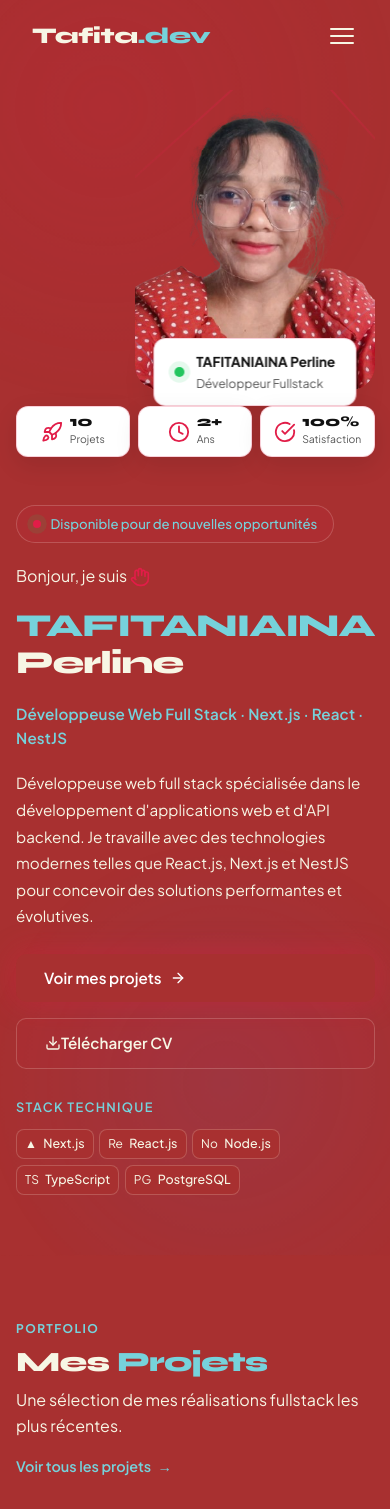
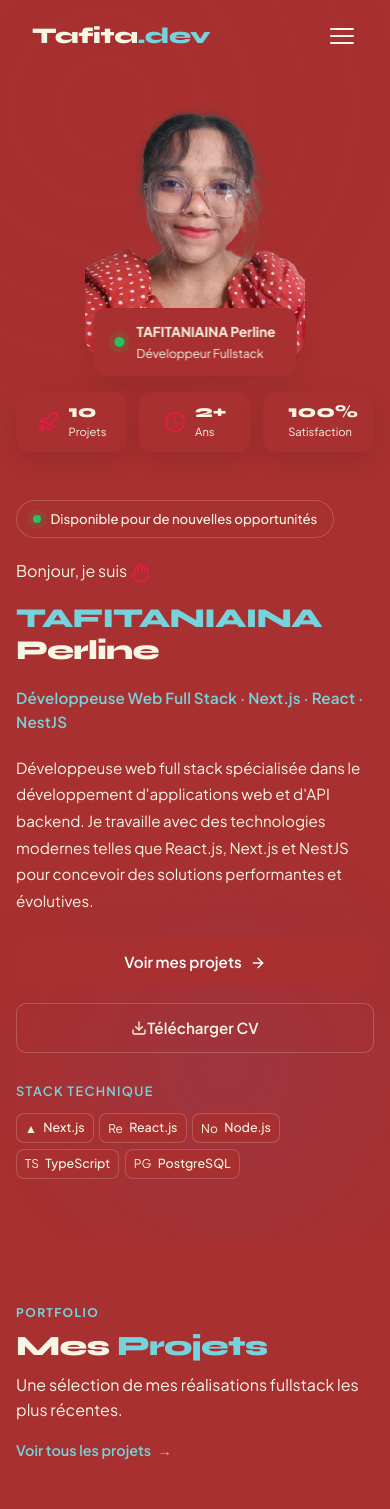
Before and after one commit to TafitaNiainaperline/Portfolio-Tafitaniaina-Perline, a Next.js app: page / in a window 390 px wide. Shown: the top 1509 px of the page. Built offline with nearby package versions, Linux system fonts and the light colour scheme.

Commit message:
update Hero colors and badge dot to green

```diff
--- a/src/components/Hero/Hero.module.scss
+++ b/src/components/Hero/Hero.module.scss
@@ -56,7 +56,7 @@
   left: -200px;
   width: 600px;
   height: 600px;
-  background: radial-gradient(circle, rgba(225, 29, 72, 0.12) 0%, transparent 70%);
+  background: radial-gradient(circle, rgba(168, 48, 48, 0.12) 0%, transparent 70%);
   pointer-events: none;
   animation: float1 8s ease-in-out infinite;
 }
@@ -94,21 +94,21 @@
   align-items: center;
   gap: 0.6rem;
   padding: 0.45rem 1rem;
-  background: rgba(225, 29, 72, 0.1);
+  background: rgba(168, 48, 48, 0.1);
   border: 1px solid var(--border);
   border-radius: 100px;
   font-size: 0.825rem;
   font-weight: 500;
-  color: var(--blue3);
+  color: #F7F6E5;
   width: fit-content;
 }
 
 .badgeDot {
   width: 8px;
   height: 8px;
-  background: #e11d48;
+  background: #22c55e;
   border-radius: 50%;
-  box-shadow: 0 0 0 3px rgba(225, 29, 72, 0.25);
+  box-shadow: 0 0 0 3px rgba(34, 197, 94, 0.25);
   animation: pulse 2s ease-in-out infinite;
 }
 
@@ -167,12 +167,12 @@
   border-radius: 10px;
   text-decoration: none;
   transition: background 0.2s, transform 0.2s, box-shadow 0.2s;
-  box-shadow: 0 0 30px rgba(225, 29, 72, 0.35);
+  box-shadow: 0 0 30px rgba(168, 48, 48, 0.35);
 
   &:hover {
     background: var(--blue2);
     transform: translateY(-2px);
-    box-shadow: 0 0 40px rgba(225, 29, 72, 0.55);
+    box-shadow: 0 0 40px rgba(168, 48, 48, 0.55);
 
     .arrow { transform: translateX(4px); }
   }
@@ -190,13 +190,13 @@
   font-size: 0.95rem;
   border-radius: 10px;
   text-decoration: none;
-  background: rgba(225, 29, 72, 0.05);
+  background: rgba(168, 48, 48, 0.05);
   transition: border-color 0.2s, color 0.2s, background 0.2s, transform 0.2s;
 
   &:hover {
     border-color: var(--bh);
     color: var(--tx);
-    background: rgba(225, 29, 72, 0.06);
+    background: rgba(168, 48, 48, 0.06);
     transform: translateY(-2px);
   }
 }
@@ -288,7 +288,7 @@
   inset: -8px;
   border-radius: 28px;
   border: 2px solid transparent;
-  background: linear-gradient(135deg, rgba(225, 29, 72, 0.4), transparent, rgba(122, 170, 255, 0.3)) border-box;
+  background: linear-gradient(135deg, rgba(168, 48, 48, 0.4), transparent, rgba(122, 170, 255, 0.3)) border-box;
   -webkit-mask: linear-gradient(#fff 0 0) padding-box, linear-gradient(#fff 0 0);
   -webkit-mask-composite: destination-out;
   mask-composite: exclude;
@@ -300,9 +300,9 @@
   bottom: -16px;
   left: 50%;
   transform: translateX(-50%);
-  background: #ffffff;
+  background: #A83030;
   backdrop-filter: blur(16px);
-  border: 1px solid rgba(225, 29, 72, 0.2);
+  border: 1px solid rgba(168, 48, 48, 0.2);
   border-radius: 12px;
   padding: 0.75rem 1.25rem;
   display: flex;
@@ -322,8 +322,8 @@
   animation: pulse 2s ease-in-out infinite;
 }
 
-.nametagName { font-size: 0.85rem; font-weight: 700; color: #111111; }
-.nametagRole { font-size: 0.75rem; color: #555555; margin-top: 1px; }
+.nametagName { font-size: 0.85rem; font-weight: 700; color: #F7F6E5; }
+.nametagRole { font-size: 0.75rem; color: #F7F6E5; margin-top: 1px; }
 
 // ─── Floating cards ────────────────────────────────────────────────────────────
 .floatCards {
@@ -336,9 +336,9 @@
   align-items: center;
   gap: 0.6rem;
   padding: 0.65rem 1rem;
-  background: #ffffff;
+  background: #A83030;
   backdrop-filter: blur(12px);
-  border: 1px solid rgba(225, 29, 72, 0.2);
+  border: 1px solid rgba(168, 48, 48, 0.2);
   border-radius: 12px;
   box-shadow: 0 8px 24px rgba(0, 0, 0, 0.1);
 }
@@ -366,10 +366,10 @@
   font-family: var(--font-syne), 'Syne', sans-serif;
   font-size: 1.1rem;
   font-weight: 800;
-  color: #111111;
+  color: #F7F6E5;
   line-height: 1;
 }
-.floatLabel { font-size: 0.7rem; color: #555555; margin-top: 2px; }
+.floatLabel { font-size: 0.7rem; color: #F7F6E5; margin-top: 2px; }
 
 // ─── Scroll indicator ──────────────────────────────────────────────────────────
 .scrollIndicator {
@@ -409,64 +409,108 @@
   .container {
     grid-template-columns: 1fr;
     gap: 3rem;
+    width: 100%;
+  }
+
+  .left {
+    width: 100%;
+    min-width: 0;
+  }
+
+  .description {
+    max-width: 100%;
   }
 
   .right {
-    min-height: 360px;
+    min-height: unset;
     order: -1;
+    justify-content: center;
+    flex-direction: column;
+    align-items: center;
+    gap: 1rem;
   }
 
-  .photoCard,
-  .photoPlaceholder {
-    width: 320px;
-    height: 400px;
+  .photoCard {
+    width: 280px;
+    height: 340px;
+    margin: 0 auto;
   }
 
-  .floatCard1 { right: 10px; top: 10px; }
-  .floatCard2 { left: 10px; }
-  .floatCard3 { right: 10px; bottom: 30px; }
-}
-
-@media (max-width: 480px) {
-  .hero { padding: 90px 1rem 60px; }
-  .ctaGroup { flex-direction: column; }
-
-  .name { font-size: 2rem; }
-  .greeting { font-size: 1rem; }
-  .role { font-size: 0.95rem; }
-  .description { font-size: 0.95rem; }
-
-  .photoCard,
   .photoPlaceholder {
-    width: 240px;
-    height: 300px;
+    width: 280px;
+    height: 340px;
   }
 
-  .floatCard { padding: 0.5rem 0.75rem; gap: 0.4rem; }
-  .floatValue { font-size: 0.9rem; }
-  .floatLabel { font-size: 0.65rem; }
+  .photoRing {
+    display: none;
+  }
+
+  .floatCards {
+    display: flex;
+    flex-direction: row;
+    gap: 0.75rem;
+    width: 100%;
+    justify-content: center;
+    flex-wrap: wrap;
+    margin-top: 1rem;
+  }
 
   .floatCard {
     position: static;
     animation: none;
-    transform: none;
+    transform: none !important;
     flex: 1;
+    min-width: 80px;
     justify-content: center;
+  }
+
+  .floatCard1,
+  .floatCard2,
+  .floatCard3 {
+    position: static;
+    animation: none;
+  }
+}
+
+@media (max-width: 480px) {
+  .hero { padding: 90px 1rem 60px; overflow-x: hidden; }
+  .ctaGroup { flex-direction: column; }
+
+  .name { font-size: clamp(1.6rem, 7vw, 2rem); }
+  .greeting { font-size: 1rem; }
+  .role { font-size: 0.95rem; }
+  .description {
+    font-size: 0.95rem;
+    max-width: 100%;
+  }
+
+  .left {
+    width: 100%;
+    min-width: 0;
+  }
+
+  .ctaPrimary,
+  .ctaSecondary {
+    width: 100%;
+    justify-content: center;
+  }
+
+  .photoCard {
+    width: 220px;
+    height: 270px;
+    margin: 0 auto;
+  }
+
+  .photoPlaceholder {
+    width: 220px;
+    height: 270px;
   }
 
   .right {
     flex-direction: column;
     align-items: center;
     gap: 1rem;
-  }
-
-  .floatCards {
-    display: flex;
-    flex-direction: row;
-    gap: 0.5rem;
-    width: 100%;
-    justify-content: center;
-    flex-wrap: wrap;
+    min-height: unset;
   }
 
   .techLogos { gap: 0.35rem; }
```
